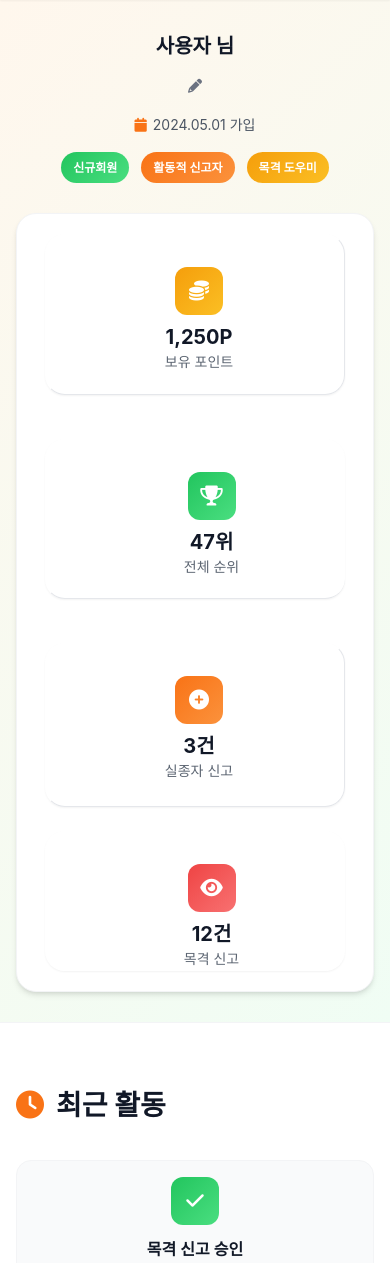
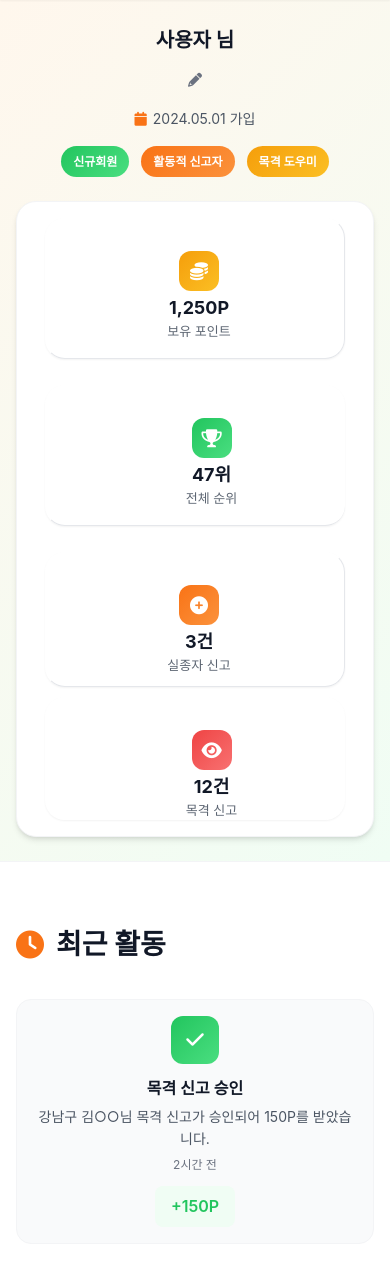
Before and after one commit to ANGIBU/songil, a Flask app: page /mypage in a window 390 px wide. Shown: the part 122-1385 px from the top of the page. Run offline with Flask 3, Linux system fonts and the light colour scheme; some libraries are stand-ins or nearby versions.

Commit message:
안기부 |  커밋된 시간: 2025-06-29 16:43:30

```diff
--- a/static/css/user.css
+++ b/static/css/user.css
@@ -141,7 +141,7 @@ body {
 
 /* ===== 마이페이지 헤더 ===== */
 .mypage-header {
-    padding: 60px 0;
+    padding: 50px 0;
     background: linear-gradient(135deg, var(--primary-orange-bg) 0%, var(--secondary-green-bg) 100%);
     border-bottom: 1px solid var(--gray-100);
 }
@@ -149,8 +149,8 @@ body {
 .user-dashboard {
     display: grid;
     grid-template-columns: 1fr 2fr;
-    gap: 40px;
-    align-items: start;
+    gap: 32px;
+    align-items: center;
 }
 
 .user-profile {
@@ -249,18 +249,18 @@ body {
     align-items: center;
     background: white;
     border-radius: var(--radius-xl);
-    padding: 32px;
+    padding: 20px 24px;
     box-shadow: var(--shadow-md);
     border: 1px solid var(--gray-100);
     gap: 24px;
-    min-height: 120px;
+    min-height: 100px;
 }
 
 .stat-item {
     display: flex;
     flex-direction: column;
     align-items: center;
-    gap: 12px;
+    gap: 8px;
     flex: 1;
     text-align: center;
 }
@@ -271,13 +271,13 @@ body {
 }
 
 .stat-icon {
-    width: 48px;
-    height: 48px;
+    width: 40px;
+    height: 40px;
     border-radius: var(--radius-md);
     display: flex;
     align-items: center;
     justify-content: center;
-    font-size: 20px;
+    font-size: 18px;
     color: white;
     flex-shrink: 0;
 }
@@ -306,7 +306,7 @@ body {
 }
 
 .stat-number {
-    font-size: 24px;
+    font-size: 20px;
     font-weight: 700;
     color: var(--gray-900);
     line-height: 1;
@@ -314,7 +314,7 @@ body {
 }
 
 .stat-label {
-    font-size: 14px;
+    font-size: 13px;
     color: var(--gray-600);
 }
 
@@ -571,7 +571,7 @@ body {
 @media (max-width: 1024px) {
     .user-dashboard {
         grid-template-columns: 1fr;
-        gap: 30px;
+        gap: 24px;
     }
 
     .dashboard-stats-simple {
@@ -592,8 +592,8 @@ body {
 
     .stat-item:nth-child(-n+2) {
         border-bottom: 1px solid var(--gray-200);
-        padding-bottom: 20px;
-        margin-bottom: 20px;
+        padding-bottom: 16px;
+        margin-bottom: 16px;
     }
 }
 
@@ -603,7 +603,7 @@ body {
     }
 
     .mypage-header {
-        padding: 40px 0;
+        padding: 32px 0;
     }
 
     .user-profile {
@@ -627,8 +627,8 @@ body {
 
     .dashboard-stats-simple {
         flex-direction: column;
-        padding: 24px;
-        gap: 24px;
+        padding: 20px;
+        gap: 12px;
         align-items: center;
     }
 
@@ -639,7 +639,7 @@ body {
         padding-right: 0;
         border-right: none;
         border-bottom: 1px solid var(--gray-200);
-        padding-bottom: 24px;
+        padding-bottom: 10px;
     }
 
     .stat-item:last-child {
@@ -664,7 +664,7 @@ body {
 
 @media (max-width: 480px) {
     .mypage-header {
-        padding: 30px 0;
+        padding: 24px 0;
     }
 
     .username {
@@ -672,11 +672,12 @@ body {
     }
 
     .dashboard-stats-simple {
-        padding: 20px;
+        padding: 16px;
+        gap: 10px;
     }
 
     .stat-number {
-        font-size: 20px;
+        font-size: 18px;
     }
 
     .activity-item {
```
